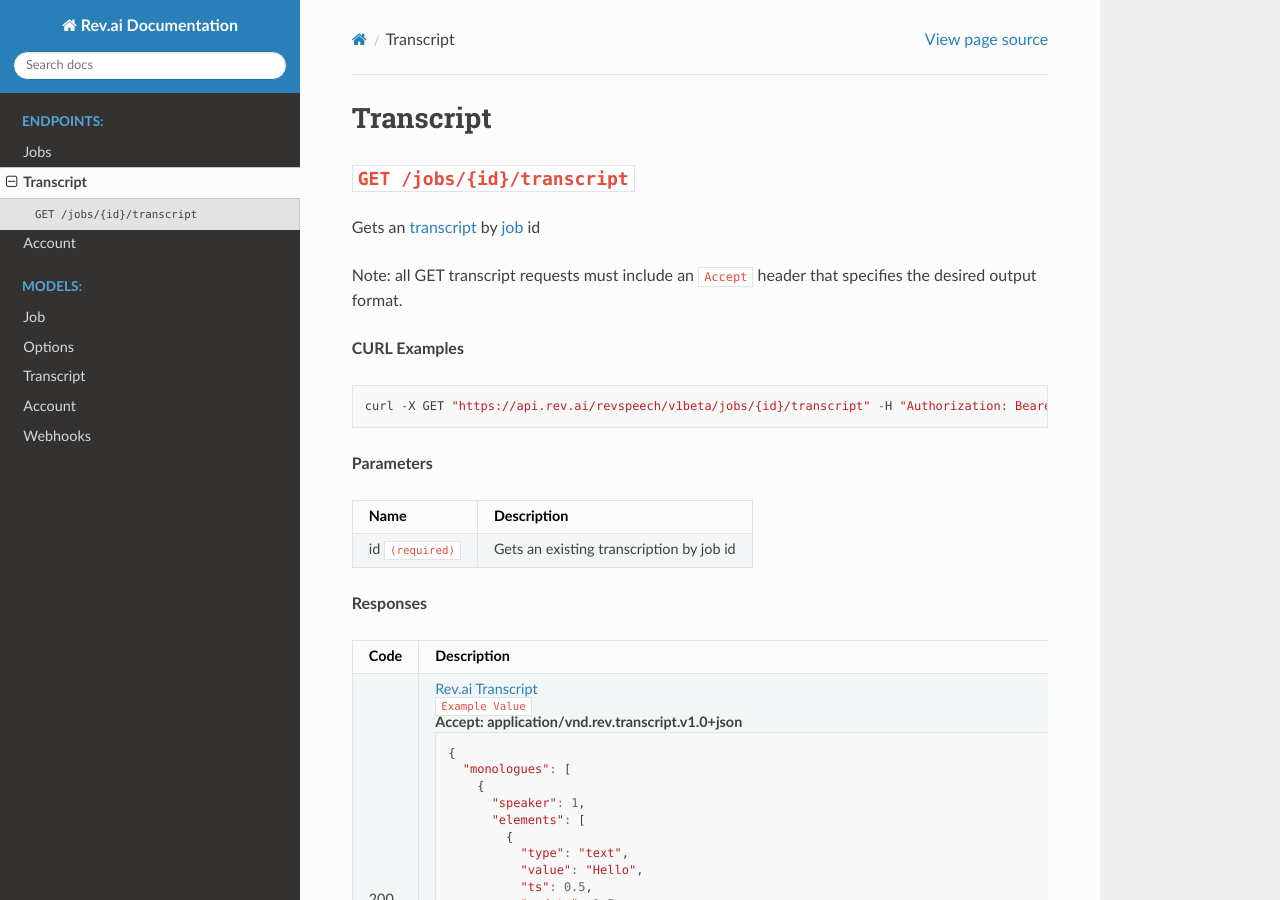
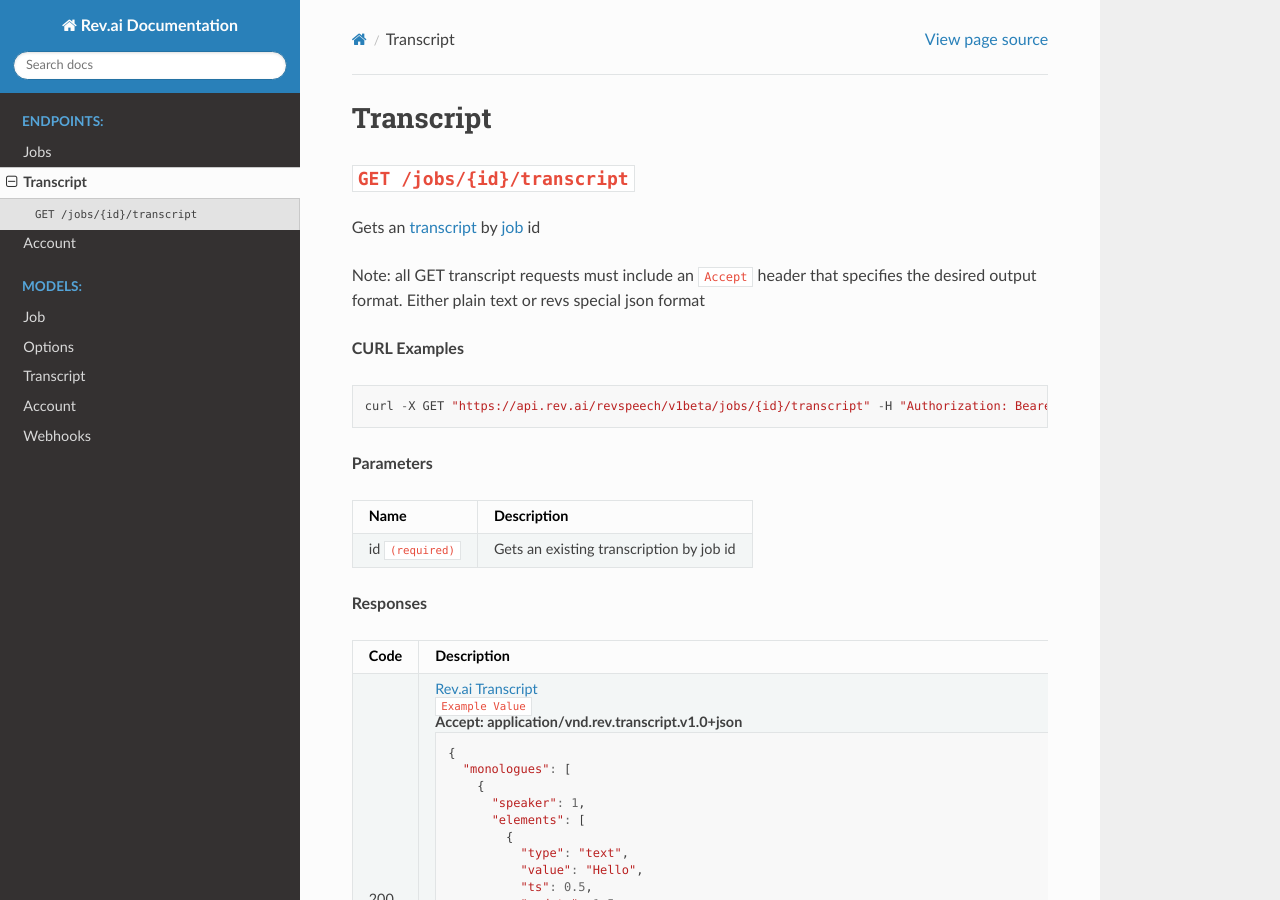
Before and after one commit to revdotcom/revspeech-api-docs, a Sphinx documentation site: the page built from source/endpoints/transcript.rst, in a window 1280 px wide and 900 px high. Built offline with Sphinx 7.4.7 and the Read the Docs theme 2.0.0, drawn with Linux system fonts in a browser that asks for light colours.

Commit message:
more changes

```diff
--- a/source/endpoints/transcript.rst
+++ b/source/endpoints/transcript.rst
@@ -7,7 +7,7 @@
 
 Gets an :ref:`transcript <transcript-model>` by :ref:`job <job-model>` id
 
-Note: all GET transcript requests must include an ``Accept`` header that specifies the desired output format.
+Note: all GET transcript requests must include an ``Accept`` header that specifies the desired output format. Either plain text or revs special json format
 
 **CURL Examples**
 
```
Also changed, not shown: source/endpoints/account.rst (line endings or trailing spaces).
